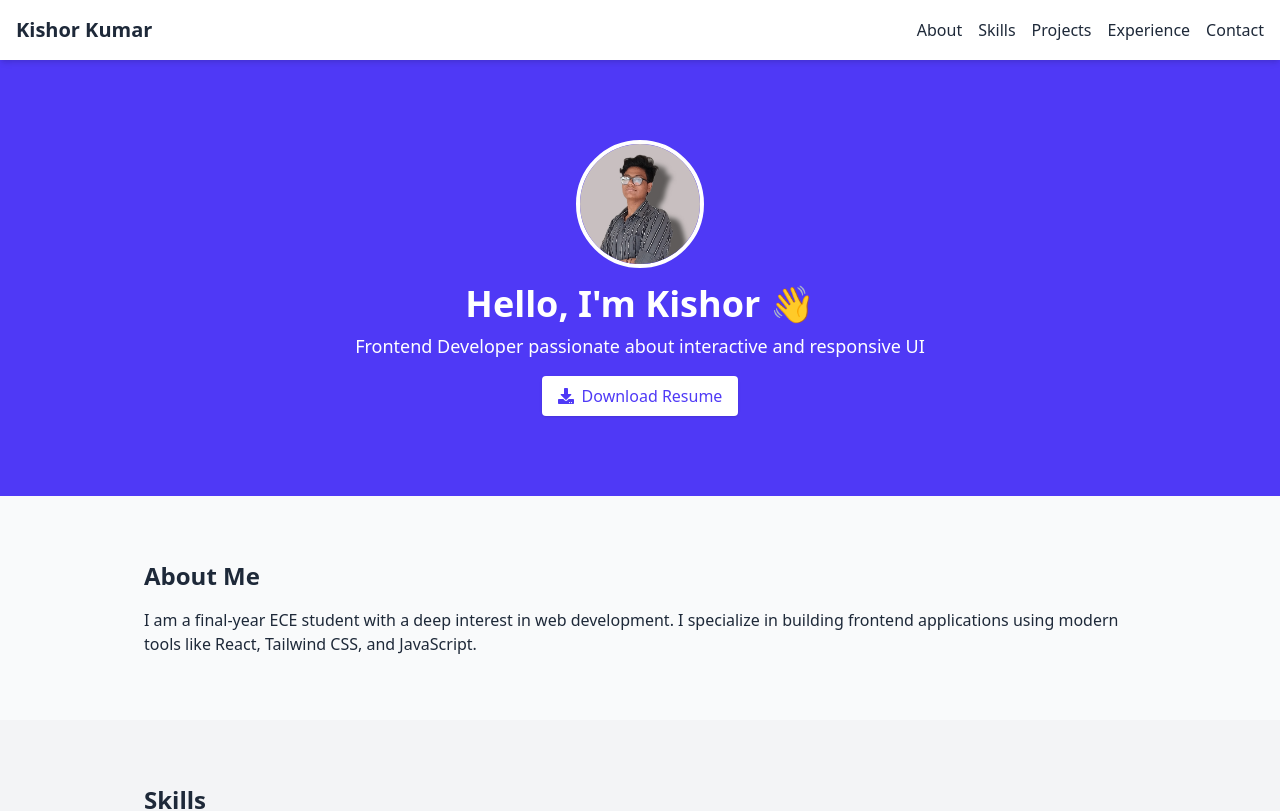
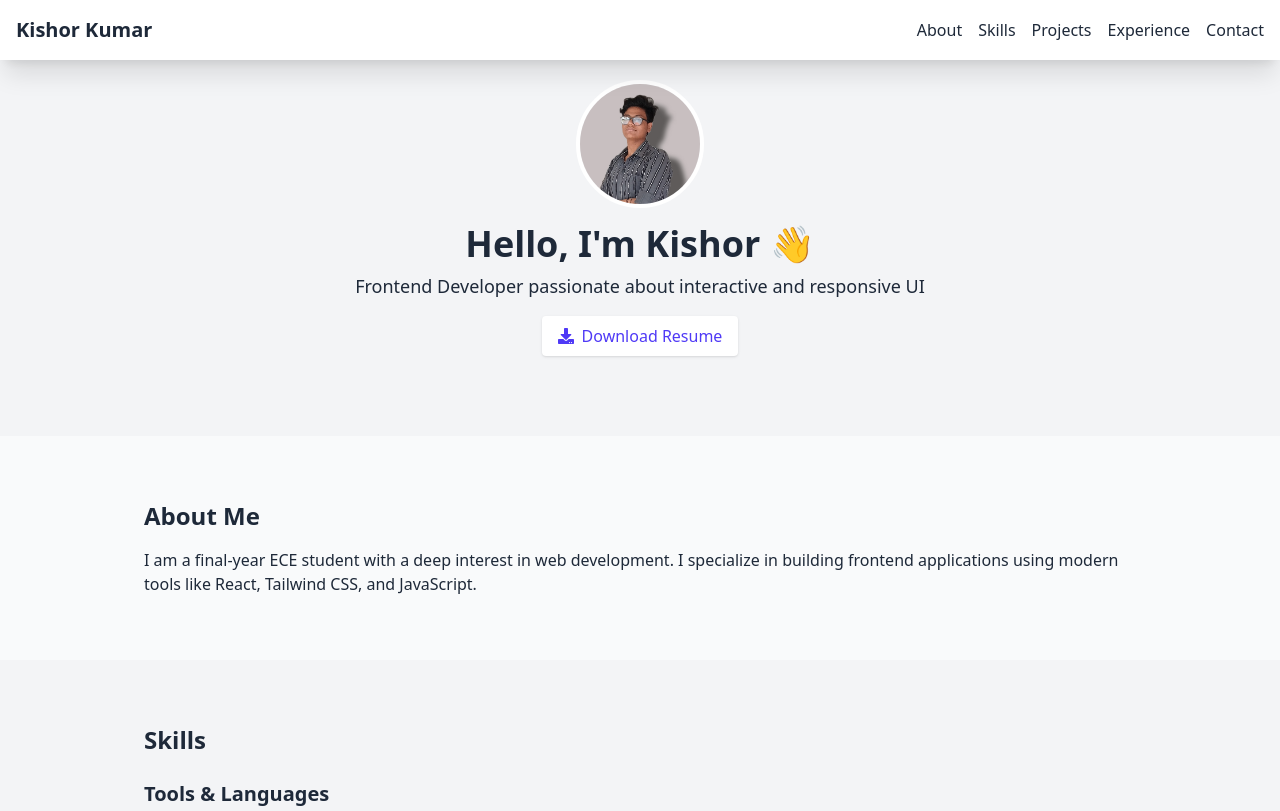
Before and after one commit to KishorKumarBabu/potfolio_react, a React (Vite) app in the folder my-portfolio/: page / in a window 1280 px wide. Shown: the top 811 px of the page. Built offline with nearby package versions, Linux system fonts and the light colour scheme.

Commit message:
portfolio

```diff
--- a/my-portfolio/src/App.jsx
+++ b/my-portfolio/src/App.jsx
@@ -16,7 +16,7 @@ const App = () => {
   return (
     <div className="w-screen min-h-screen bg-gray-50 text-gray-800 font-sans overflow-x-hidden">
       {/* Header */}
-      <header className="bg-white shadow-md sticky top-0 z-50 w-full">
+      <header className="bg-white shadow-xl fixed top-0 left-0 w-full z-50">
         <div className="max-w-7xl mx-auto px-4 py-4 flex justify-between items-center">
           <motion.h1 className="text-xl font-bold" initial={{ opacity: 0, y: -20 }} animate={{ opacity: 1, y: 0 }} transition={{ duration: 0.5 }}>
             Kishor Kumar
@@ -32,7 +32,7 @@ const App = () => {
       </header>
 
       {/* Hero Section */}
-      <section className="py-20 bg-indigo-600 text-white text-center w-full">
+      <section className="py-20 bg-gray-100 text-center w-full">
         <motion.img
           src="/profile.jpg"
           alt="Profile"
```
Also changed, not shown: 1 other file (tests, documents, lock files or other folders).
